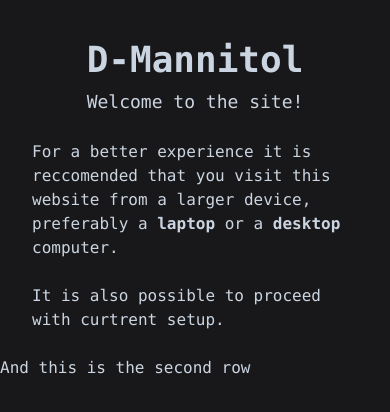
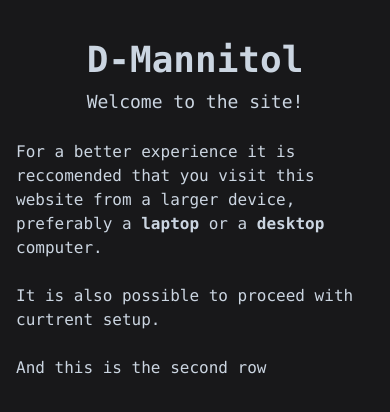
Before and after one commit to betu55/molecules_around_us, a React (Create React App) app: page / in a window 390 px wide. Shown: the top 412 px of the page. Built offline with nearby package versions, Linux system fonts and the light colour scheme.

Commit message:
minor bug fix on ui layout.

```diff
--- a/src/pages/Home.jsx
+++ b/src/pages/Home.jsx
@@ -13,7 +13,7 @@ export function Home() {
         <source src={bgVid} />
       </video>
       <div className="h-full w-full lg:grid grid-rows-8">
-        <div className="content mx-8 md:mx-20 pt-10 row-span-6 ">
+        <div className="content mx-4 md:mx-20 pt-10 row-span-6 ">
           <div className="text-4xl text-slate-300 text-center md:text-left md:text-5xl ">
             <a
               href="/"
@@ -42,7 +42,7 @@ export function Home() {
             </p>
           </div>
         </div>
-        <div className="content lg:mt-10 md:mx-20 row-span-2">
+        <div className="content lg:mt-10 mx-4 md:mx-20 row-span-2">
           <p className="text-slate-300 md:text-lg text-left md:text-left ">
             And this is the second row
           </p>
```
